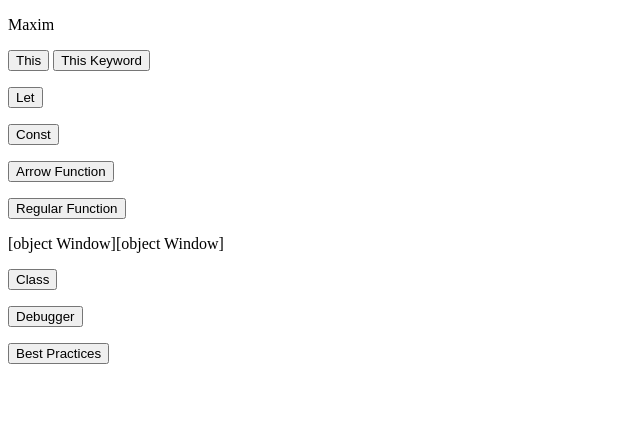
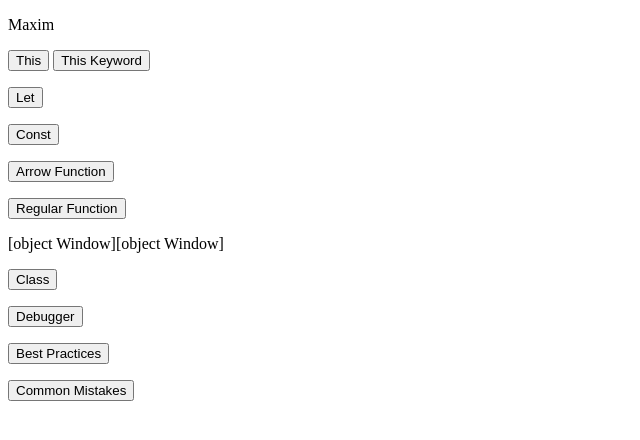
Before and after one commit to Jenner-Maxim/LearnJavaCript, a plain HTML site: page access/index.html in a window 1280 px wide. Shown: the whole page, without its empty margins (0-640 px from the left). Drawn offline with Linux system fonts and the light colour scheme.

Commit message:
JavaScript Common Mistakes

```diff
--- a/access/index.html
+++ b/access/index.html
@@ -168,6 +168,9 @@
     <button onclick="bestPractices()">Best Practices</button>
     <p id="best"></p>
 
+    <button onclick="commonMistakes()">Common Mistakes</button>
+    <p id="mistake"></p>
+
     <script>
       /*       var scope1 = "Maxim";
       document.getElementById("scope").innerHTML = window.scope1; */
--- a/access/index1.js
+++ b/access/index1.js
@@ -165,3 +165,10 @@ let bestPractices = () => {
   };
   document.getElementById("best").innerHTML = bestPractices(4);
 };
+
+let commonMistakes = () => {
+  var x = 0.1;
+  var y = 0.2;
+  var z = (x * 10 + y * 10) / 10;
+  document.getElementById("mistake").innerHTML = typeof myobj !== "undefined" && myobj !==null;
+}
```
